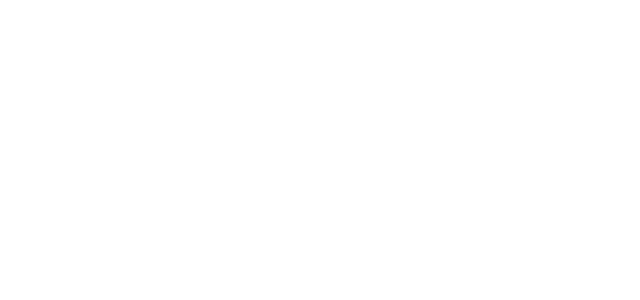
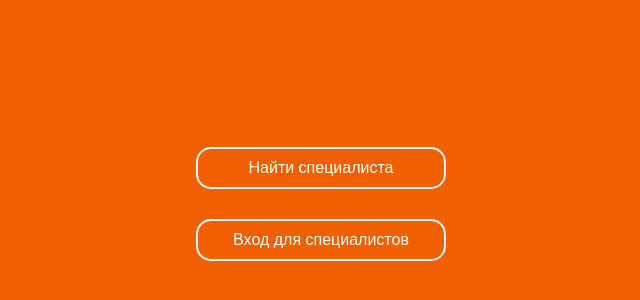
Before and after one commit to DashaBaltsevich/Utask0, a React (Create React App) app: page / in a window 1280 px wide. Shown: the part 196-496 px from the top of the page, without its empty margins (319-959 px from the left). Built offline with nearby package versions, Linux system fonts and the light colour scheme.

Commit message:
Firstscreen add

```diff
--- /dev/null
+++ b/src/App.tsx
@@ -0,0 +1,11 @@
+import { FirstScreen } from './components';
+import './App.css';
+import React from 'react';
+
+function App () {
+    return (
+        <FirstScreen />
+    )
+}
+
+export default App;
--- /dev/null
+++ b/src/components/FirstScreen/FirstScreen.scss
@@ -0,0 +1,23 @@
+@import '../../consts.scss';
+.first-screen__nav {
+    background-color: #F06000;
+}
+.l-first-screen {
+    display: flex;
+    height: 100vh;
+    flex-direction: column;
+    align-items: center;
+    justify-content: center;
+
+    &__item {
+        color: #fff;
+        border: 2px #fff solid;
+        border-radius: 15px;
+        padding: 10px 30px;
+        width: 250px;
+        text-align: center;
+        & +  & {
+            margin-top: 30px;
+        }
+    }
+}
--- /dev/null
+++ b/src/components/FirstScreen/FirstScreen.tsx
@@ -0,0 +1,22 @@
+import React from 'react';
+import { NavLink } from 'react-router-dom';
+import './FirstScreen.scss';
+
+export const FirstScreen: React.FC = () => {
+    return (
+        <nav className="first-screen__nav">
+            <ul className="l-first-screen">
+                <li className="l-first-screen__item">
+                    <NavLink to="/login">
+                        Найти специалиста
+                    </NavLink>
+                </li>
+                <li className="l-first-screen__item">
+                    <NavLink to="/login">
+                        Вход для специалистов
+                    </NavLink>
+                </li>
+            </ul>
+        </nav>
+    )
+}
--- /dev/null
+++ b/src/components/FirstScreen/index.ts
@@ -0,0 +1 @@
+export { FirstScreen } from './FirstScreen';
--- /dev/null
+++ b/src/components/index.ts
@@ -0,0 +1 @@
+export * from './FirstScreen';
--- a/src/consts.scss
+++ b/src/consts.scss
@@ -0,0 +1 @@
+$orange-color: #F06000;
```
Also changed, not shown: src/App.ts (deleted, +0 -7 lines).
